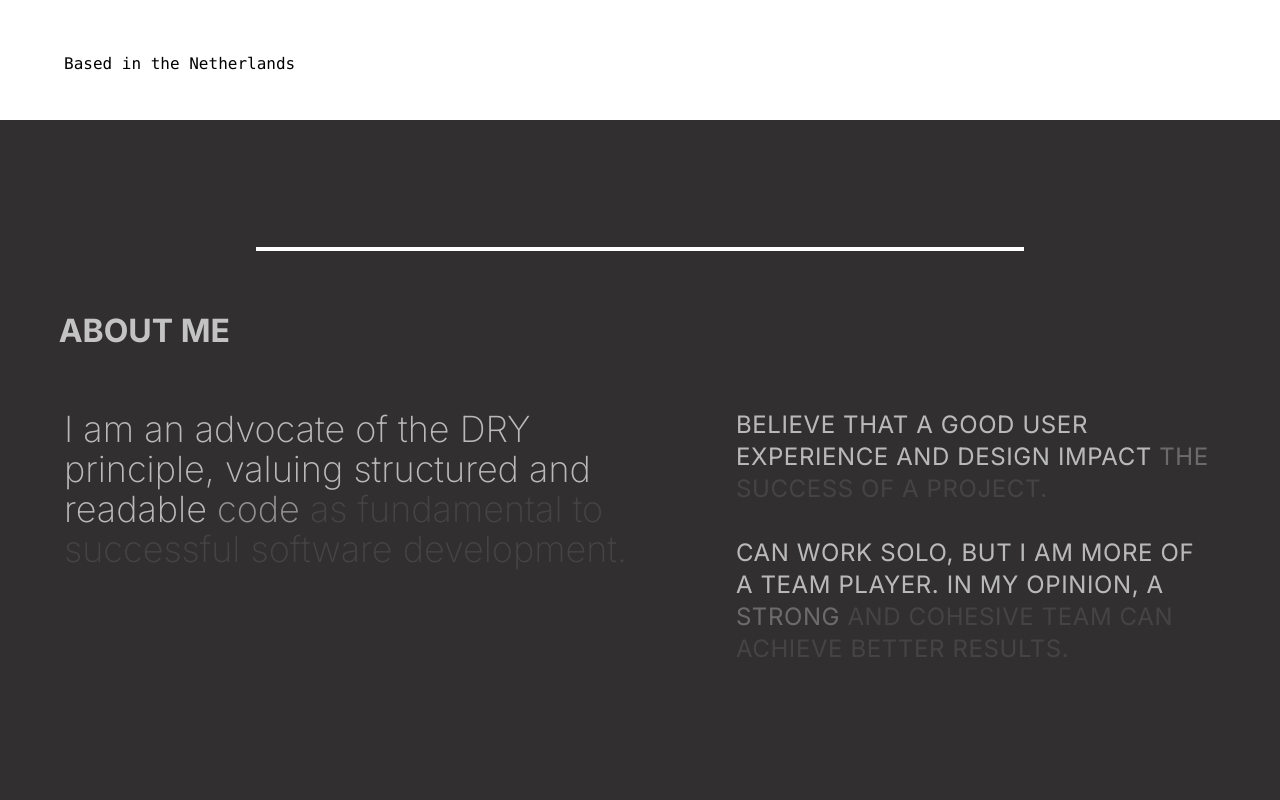
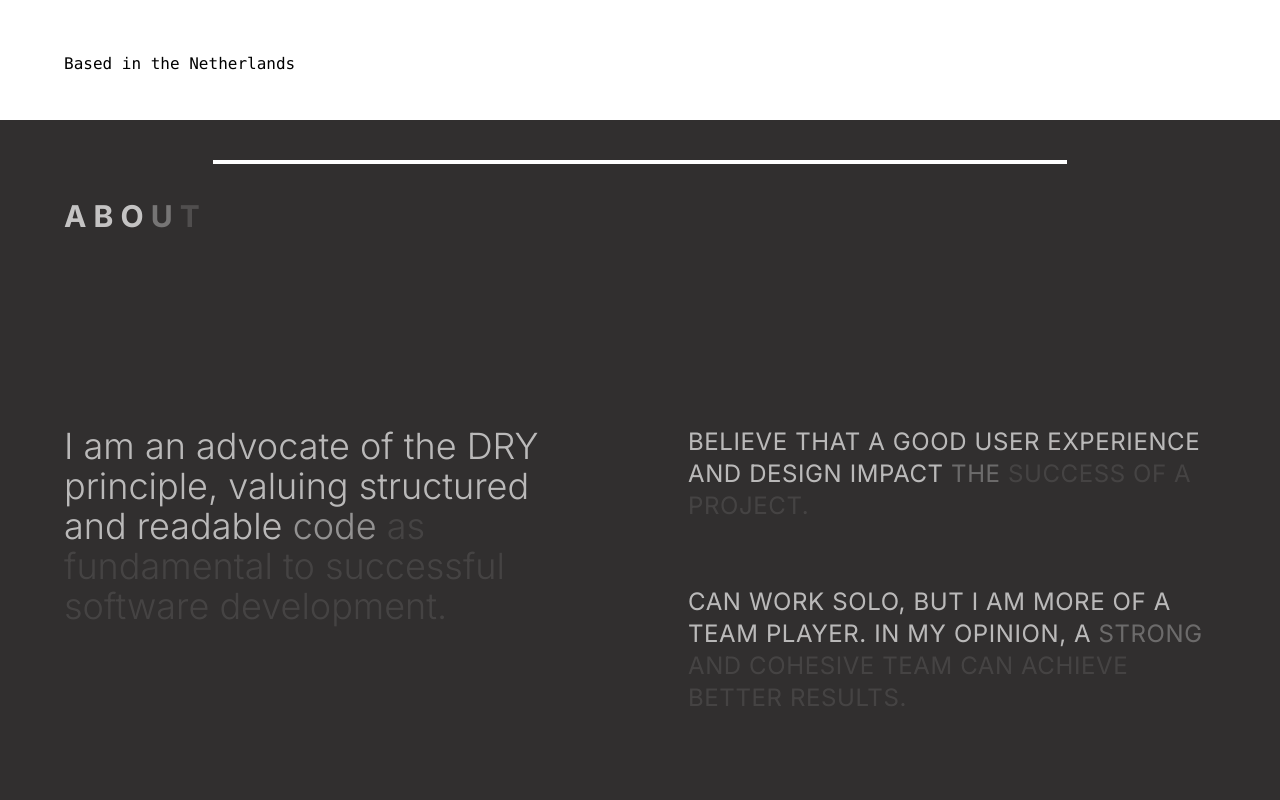
Before and after one commit to iHonu/portfolio, a Next.js app: page / in a window 1280 px wide. Shown: the part 680-1480 px from the top of the page. Built offline with nearby package versions, Linux system fonts and the light colour scheme.

Commit message:
utralarge screens fix

```diff
--- a/src/app/components/about/AboutMe.jsx
+++ b/src/app/components/about/AboutMe.jsx
@@ -5,9 +5,13 @@ import { useScroll } from "framer-motion";
 import { useRef, useEffect, useState } from "react";
 
 export default function About() {
-  const paragraphOne = "I am an advocate of the DRY principle, valuing structured and readable code as fundamental to successful software development.";
-  const paragraphTwo = "Believe that a good user experience and design impact the success of a project.";
-  const paragraphThree = "Can work solo, but I am more of a team player. In my opinion, a strong and cohesive team can achieve better results.";
+  const title = "A b o u t";
+  const paragraphOne =
+    "I am an advocate of the DRY principle, valuing structured and readable code as fundamental to successful software development.";
+  const paragraphTwo =
+    "Believe that a good user experience and design impact the success of a project.";
+  const paragraphThree =
+    "Can work solo, but I am more of a team player. In my opinion, a strong and cohesive team can achieve better results.";
 
   const ref = useRef(null);
   const { scrollYProgress } = useScroll({
@@ -16,54 +20,84 @@ export default function About() {
   });
 
   const words = (value) => {
-    const wordElements = value.split(' ').map((word, index, wordsArray) => {
+    const wordElements = value.split(" ").map((word, index, wordsArray) => {
       const start = index / wordsArray.length;
       const end = (index + 1) / wordsArray.length;
       const opacity = useTransform(scrollYProgress, [start, end], [0, 1]);
       return (
-        <motion.span className="" key={index} style={{ opacity }}>{word} </motion.span>
+        <motion.span className="" key={index} style={{ opacity }}>
+          {word}{" "}
+        </motion.span>
       );
     });
     return wordElements;
   };
 
   const scaleX = useTransform(scrollYProgress, [0, 1], [0, 1]);
-   const scale = useTransform(scrollYProgress, [0, 1], [1, 1.1]);
+
 
   const transition = {
     duration: 0.8,
     ease: "easeInOut",
   };
 
+  return (
+    <div
+      ref={ref}
+      className="relative flex flex-col h-screen items-center justify-center px-16 py-16 max-w-[120rem] mx-auto pb-56 pt-24 bg-[#312F2F] text-white"
+    >
 
+        <motion.div
+          style={{ originX: 0.5, scaleX }}
+          transition={transition}
+          className=" h-1 w-full bg-white absolute top-10 left-0"
+        ></motion.div>
+        <div className="h-2/3 flex flex-col justify-center gap-48">
+          <motion.div  className="relative self-start">
 
+            <motion.span
+              style={{ opacity: scrollYProgress }}
+              className="relative text-2xl lg:text-3xl font-bold text-start uppercase"
+            >
+               {words(title)}
+            </motion.span>
+            <span className="absolute opacity-15 top-0 left-0 ] text-2xl lg:text-3xl font-bold text-start uppercase">
+              {title}
+            </span>
+          </motion.div>
 
-  return (
-    <div ref={ref} className="relative flex flex-col h-screen items-center justify-between xl:justify-around px-16 py-16 max-w-[120rem] mx-auto pb-56 pt-24 bg-[#312F2F] text-white">
-      <motion.div style={{ originX: 0.5, scaleX }}  transition={transition} className=" h-1 w-full bg-white"></motion.div>
-      <motion.div  style={{ scale }} className="relative self-start"> <motion.span style={{ opacity: scrollYProgress }} className="relative text-2xl lg:text-3xl font-bold text-start uppercase">
-        About Me
-      </motion.span>
-      <span className="absolute opacity-15 top-0 left-0 ] text-2xl lg:text-3xl font-bold text-start uppercase">About Me</span></motion.div>
-
-      <div className="flex flex-col md:flex-row gap-8 md:gap-16">
-        <div className="hover-expand-cursor relative ">
-          <motion.p style={{ opacity: scrollYProgress }} className="text-2xl md:text-3xl lg:text-4xl leading-relaxed font-extralight">
+          <div className="flex flex-col md:flex-row gap-8 md:gap-24">
+            <div className="relative flex-1 ">
+              <motion.p
+                style={{ opacity: scrollYProgress }}
+                className="text-2xl md:text-3xl lg:text-4xl leading-relaxed font-light"
+              >
                 {words(paragraphOne)}
-            <span className="absolute opacity-15 top-0 left-0 ]">{paragraphOne}</span>
+                <span className="absolute opacity-15 top-0 left-0 ]">
+                  {paragraphOne}
+                </span>
               </motion.p>
             </div>
-        <div className="flex flex-col relative gap-4 md:gap-8 md:text-xl lg:text-2xl md:leading-relaxed tracking-wide md:uppercase">
+            <div className="flex flex-1 flex-col relative gap-4 md:gap-16 md:text-xl lg:text-2xl md:leading-relaxed tracking-wide md:uppercase">
               <motion.p style={{ opacity: scrollYProgress }}>
                 {words(paragraphTwo)}
-            <span className="absolute opacity-15 top-0 left-0 ]">{paragraphTwo}</span>
+                <span className="absolute opacity-15 top-0 left-0 ]">
+                  {paragraphTwo}
+                </span>
               </motion.p>
-          <motion.p className="relative" style={{ opacity: scrollYProgress }}>
+              <motion.p
+                className="relative"
+                style={{ opacity: scrollYProgress }}
+              >
                 {words(paragraphThree)}
-            <span className="absolute opacity-15 top-0 left-0 ]">{paragraphThree}</span>
+                <span className="absolute opacity-15 top-0 left-0 ]">
+                  {paragraphThree}
+                </span>
               </motion.p>
             </div>
           </div>
         </div>
+
+    </div>
   );
 }
```
Lines whose indentation alone changed are shown as unchanged.
